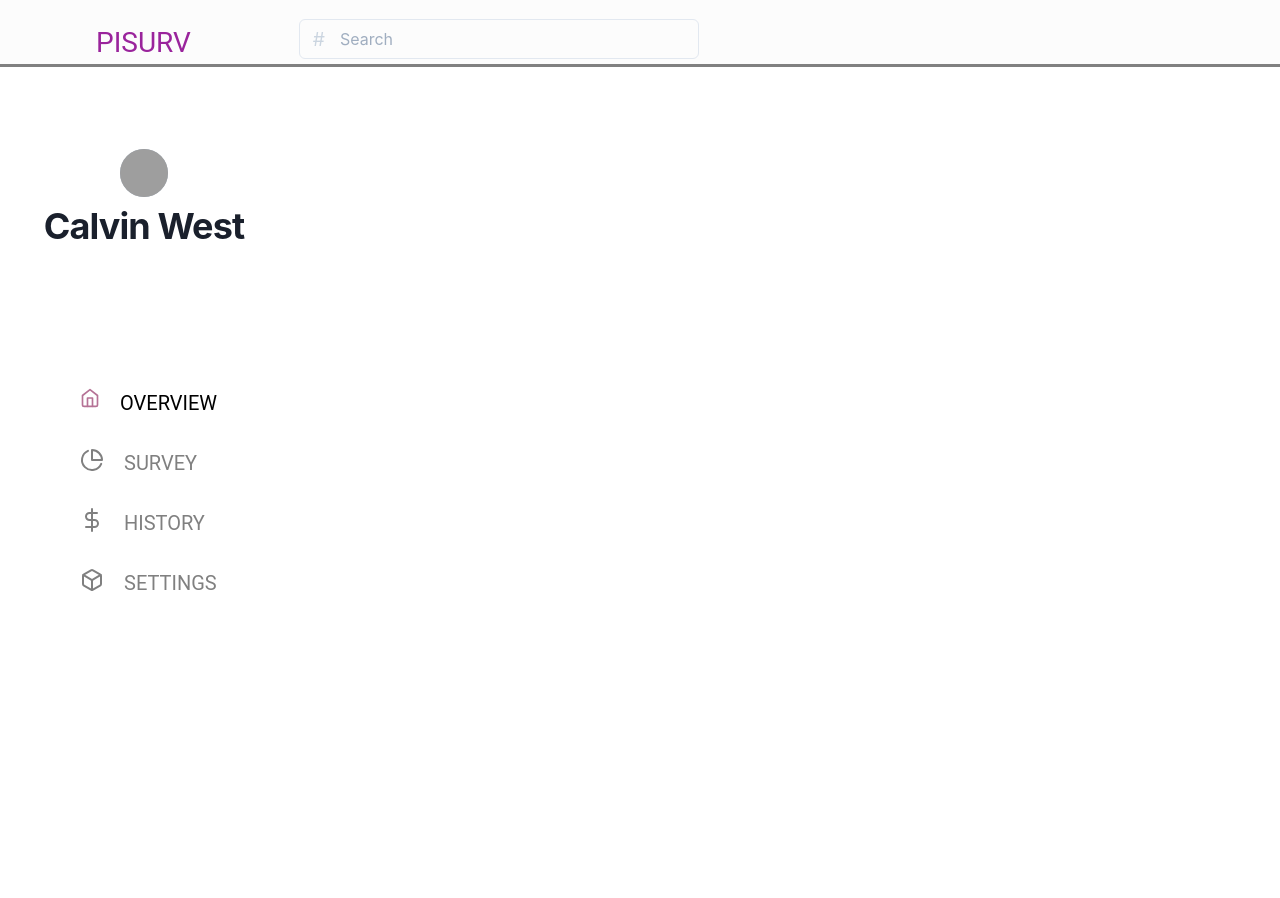
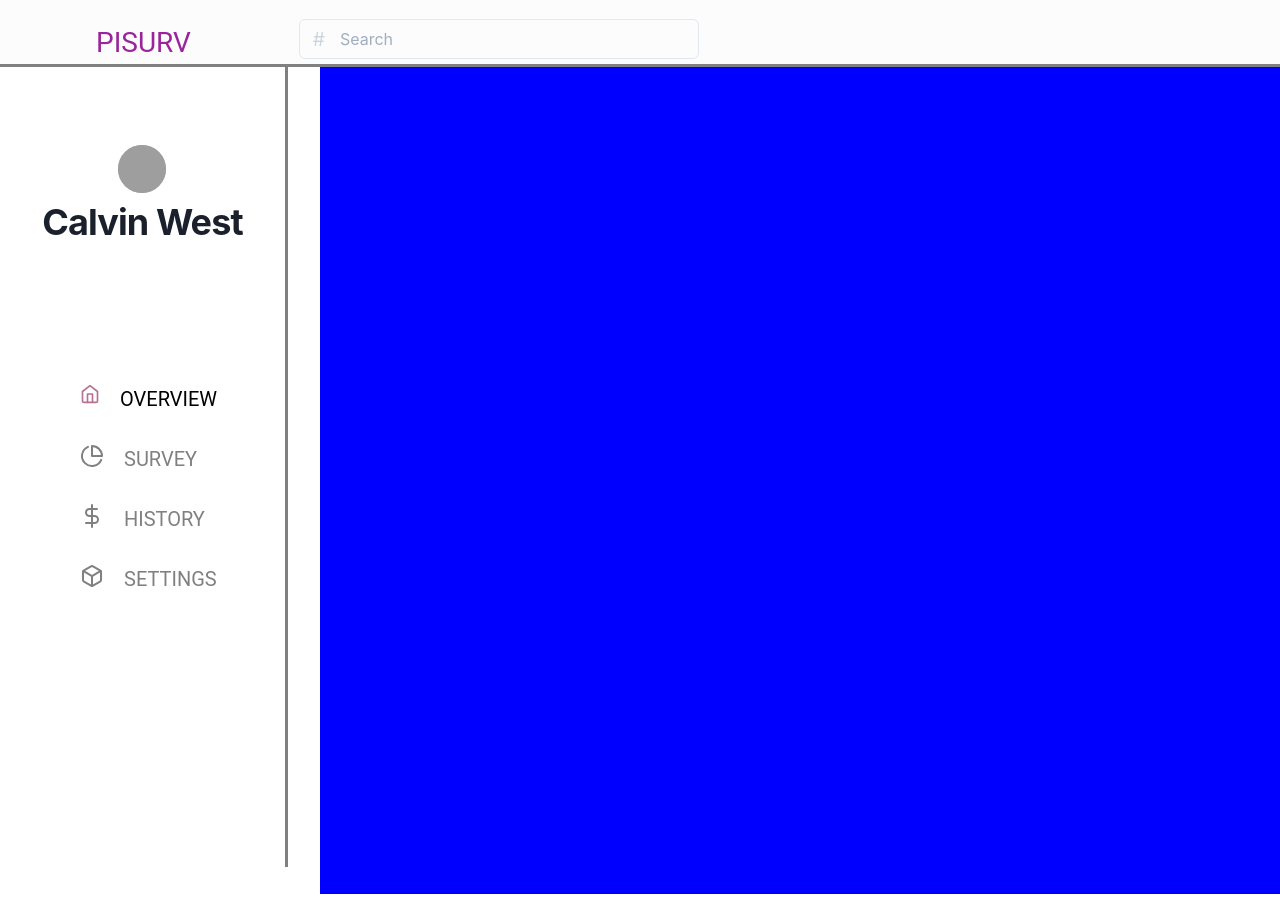
Before and after one commit to ibkay998/next-js-test, a Next.js app: page /dashboard in a window 1280 px wide. Built offline with nearby package versions, Linux system fonts and the light colour scheme; no server answers; grey boxes are pictures that could not be loaded.

Commit message:
added demo main container

```diff
--- /dev/null
+++ b/components/Header/mainContainer.js
@@ -0,0 +1,56 @@
+import React, { useState } from 'react'
+import {
+    Drawer,
+    DrawerBody,
+    DrawerFooter,
+    DrawerHeader,
+    DrawerOverlay,
+    DrawerContent,
+    DrawerCloseButton,
+  } from "@chakra-ui/react"
+import {
+    Flex,
+    Heading,
+    Avatar,
+    AvatarGroup,
+    Text,
+    Icon,
+    IconButton,
+    Table,
+    Thead,
+    Tbody,
+    Tr,
+    Th,
+    Td,
+    Divider,
+    Link,
+    Box,
+    Button,
+    Input,
+    InputGroup,
+    InputLeftElement
+} from '@chakra-ui/react'
+import {
+    FiHome,
+    FiPieChart,
+    FiDollarSign,
+    FiBox,
+    FiCalendar,
+    FiChevronDown,
+    FiChevronUp,
+    FiPlus,
+    FiCreditCard,
+    FiSearch,
+    FiBell
+} from "react-icons/fi"
+
+export default function MainContainer({ children, user,home}) {
+    return (
+        <Flex className="main-container" bg="blue" h="657" >
+
+            <Text></Text>
+
+        </Flex>
+
+    )
+    }
--- a/components/Header/sideMenu.js
+++ b/components/Header/sideMenu.js
@@ -54,6 +54,7 @@ export default function SideMenu({ children, user,home}) {
             justifyContent="space-between"
         >
             <Flex
+                className="sidebar-container1"
                 flexDir="column"
                 as="nav"
             >
--- a/package.json
+++ b/package.json
@@ -16,6 +16,7 @@
     "@chakra-ui/react": "^1.6.4",
     "@emotion/react": "^11.4.0",
     "@emotion/styled": "^11.3.0",
+    "create-react-context": "^0.3.0",
     "date-fns": "^2.22.1",
     "firebase": "^8.7.1",
     "firebase-admin": "^9.10.0",
@@ -42,7 +43,6 @@
     "lerna": "^4.0.0",
     "lint-staged": "^11.0.0",
     "prettier": "^2.3.2"
-
   },
   "lint-staged": {
     "*.{js,css,md,ts,tsx,json}": "prettier --write"
--- a/pages/dashboard.js
+++ b/pages/dashboard.js
@@ -2,6 +2,7 @@ import Head from 'next/head'
 import { useEffect } from 'react'
 import Navbar from '../components/Header/topHeader'
 import SideMenu from '../components/Header/sideMenu'
+import MainContainer from '../components/Header/mainContainer'
 import utilStyles from '../styles/utils.module.css'
 import Link from 'next/link'
 import Date from '../components/date'
@@ -21,13 +22,14 @@ export default function Dashboard({ allPostsData }) {
         <Grid
             h="20px"
             templateRows="repeat(2, 1fr)"
-            templateColumns="repeat(2, 1fr)"
-            gap={1}
+            templateColumns="repeat(4, 1fr)"
+            gap={0}
             >
-            <GridItem rowSpan={1} colSpan={2} ><Navbar home user/></GridItem>
-            <GridItem h="827px" w="288px" rowSpan={2} colSpan={1} >
+            <GridItem rowSpan={1} colSpan={4} ><Navbar home user/></GridItem>
+            <GridItem h="827px" w="288px" rowSpan={1} colSpan={1} >
                 <SideMenu/>
             </GridItem>
+            <GridItem bg="blue" rowSpan={1} colSpan={3}></GridItem>
 
         </Grid>
 
--- a/styles/global.css
+++ b/styles/global.css
@@ -40,7 +40,12 @@ img {
   font-family: "Roboto";
 }
 
+.sidebar-container1{
+  height: 100%;
+  border-right: 3px solid grey;
+}
 .sidebar-container div{
+
   padding-left:80px;
 
 }
```
Also changed, not shown: 1 other file (tests, documents, lock files or other folders).
